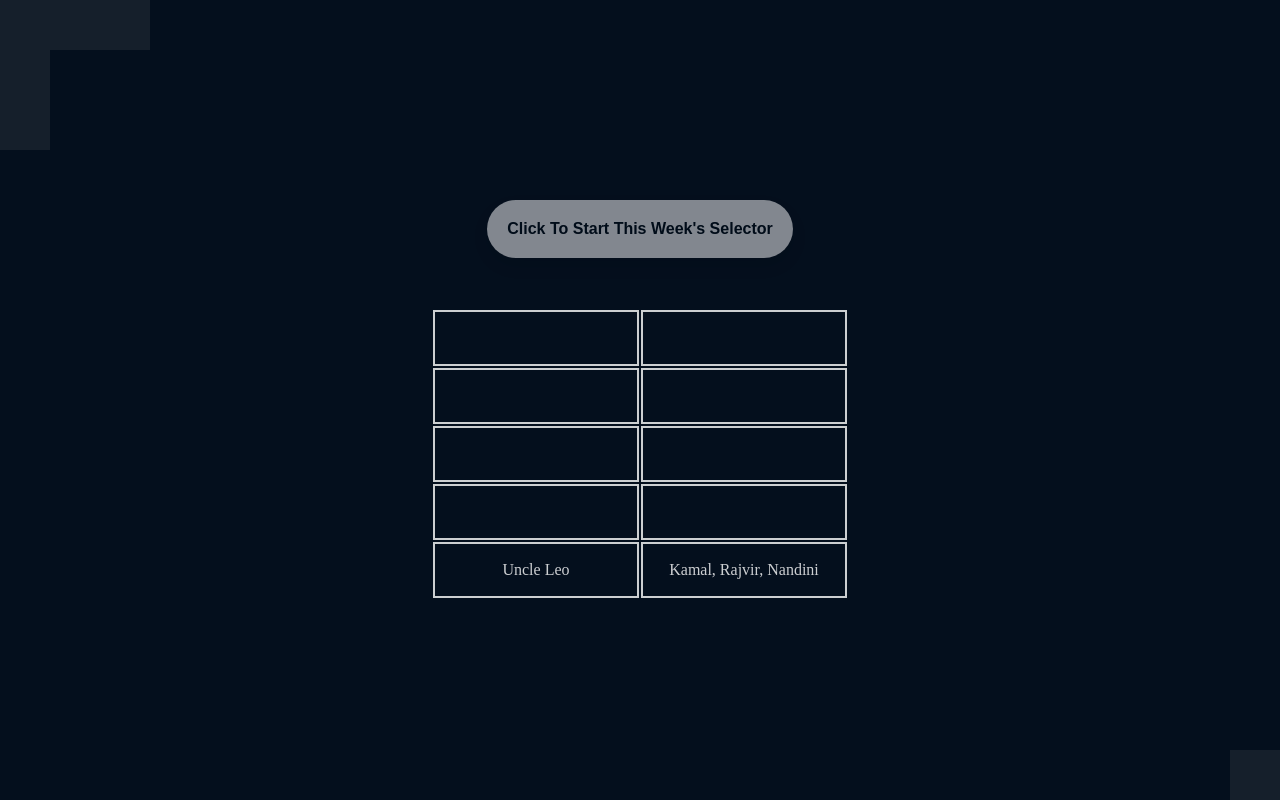
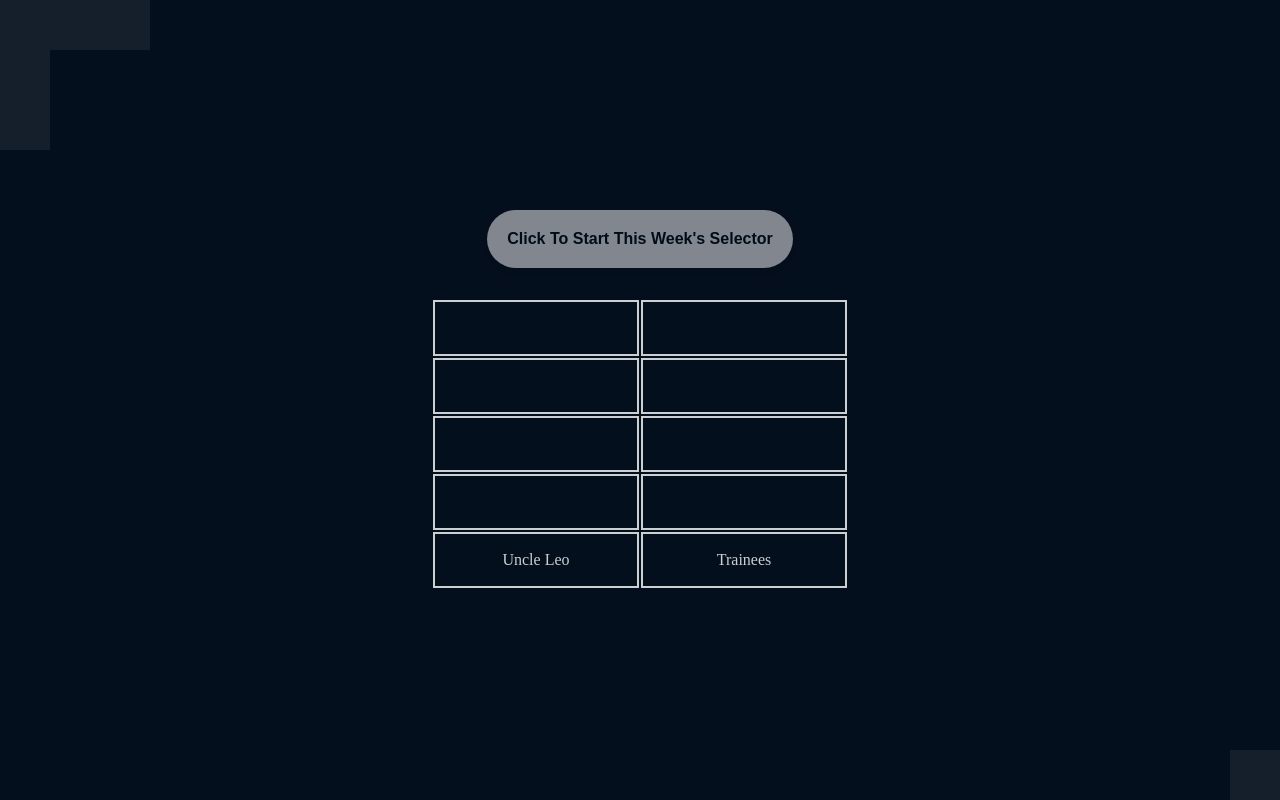
Before and after one commit to sahibkaur/ryaz-weekly-selector, a plain HTML site: page index.html in a window 1280 px wide. Drawn offline with Linux system fonts and the light colour scheme.

Commit message:
change last cell

```diff
--- a/index.html
+++ b/index.html
@@ -38,7 +38,7 @@
 			</tr>
 			<tr>
 				<td class="cell">Uncle Leo</td>
-				<td class="cell">Kamal, Rajvir, Nandini</td>
+				<td class="cell">Trainees</td>
 			</tr>
 		</table>
 
--- a/style.css
+++ b/style.css
@@ -82,3 +82,8 @@ table td{
 button:focus{
 	outline: none;
 }
+@media screen and (min-width: 800px){
+	table{
+		margin-top: 30px;
+	}
+}
```
